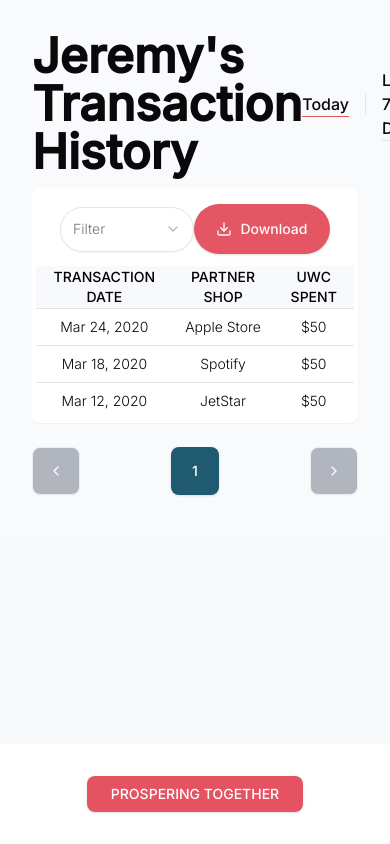
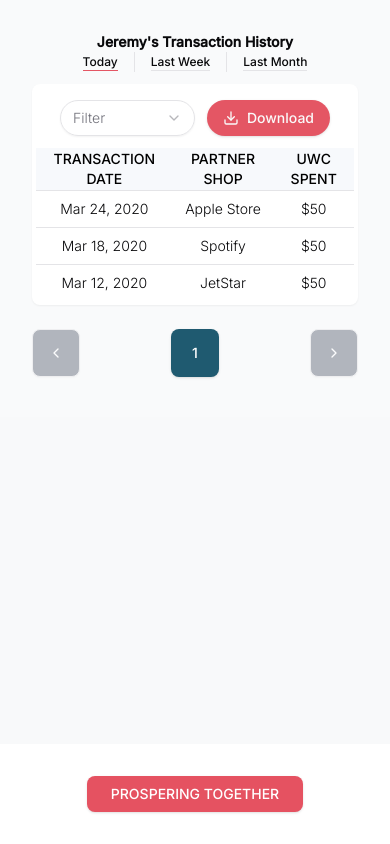
Before and after one commit to megatransactFront/challenz_dashboard, a Next.js app: page /dashboard/coins/history/1 in a window 390 px wide. Built offline with nearby package versions, Linux system fonts and the light colour scheme.

Commit message:
Transaction history responsive design

```diff
--- a/src/app/challenz/components/user-details-modal.tsx
+++ b/src/app/challenz/components/user-details-modal.tsx
@@ -39,8 +39,6 @@ export function UserDetailModal({ isOpen, onClose, userId }: UserDetailModalProp
       try {
         setLoading(true);
         setError(null);
-        // Log the userId being requested
-        console.log('Fetching user details for ID:', userId);
 
         const response = await fetch(`/api/users?userId=${userId}`);
 
@@ -51,7 +49,6 @@ export function UserDetailModal({ isOpen, onClose, userId }: UserDetailModalProp
         }
 
         const data = await response.json();
-        console.log('Received user data:', data);
 
         if (!data) {
           throw new Error('No user data received');
--- a/src/app/challenz/page.tsx
+++ b/src/app/challenz/page.tsx
@@ -34,7 +34,6 @@ export default function ChallenzPage() {
       if (!response.ok) throw new Error('Failed to fetch data');
 
       const result = await response.json();
-      console.log(result);
 
       setData(result);
     } catch (err) {
--- a/src/app/dashboard/coins/history/[id]/page.tsx
+++ b/src/app/dashboard/coins/history/[id]/page.tsx
@@ -1,6 +1,7 @@
 "use client"
 import { TransactionHistoryTable } from "@/app/dashboard/components/coins/TransactionHistoryTable";
 import { Separator } from "@/components/ui/separator";
+import useMobile from "@/hooks/useMobile";
 import { useState } from "react";
 const usersTransaction =
 {
@@ -13,16 +14,17 @@ const usersTransaction =
     ]
 }
 const TransactionHistory = () => {
+    const isMobile = useMobile();
     const timeframes = [
         {
             key: "today",
             title: "Today",
-            separator: <Separator orientation="vertical" />
+            separator: true
         },
         {
             key: "lastWeek",
-            title: "Last 7 Days",
-            separator: <Separator orientation="vertical" />
+            title: isMobile ? "Last Week" : "Last 7 Days",
+            separator: true
         },
         {
             key: "lastMonth",
@@ -35,18 +37,21 @@ const TransactionHistory = () => {
     const firstName = usersTransaction?.name?.split(' ')[0]
     return (
         <div>
-            <div className="mb-3 flex items-center justify-between mr-20">
-                <h1 className="font-bold sm:text-xl md:text-4xl text-5xl">
+            <div className="mb-3 flex flex-wrap justify-center items-center sm:justify-between md:mr-20">
+                <h1 className="font-bold text-sm md:text-2xl xl:text-4xl">
                     {firstName}&apos;s Transaction History
                 </h1>
                 <div className="flex h-5 items-center space-x-4 font-medium">
                     {timeframes.map((timeframe) => (
                         <>
                             <div key={timeframe?.key} className="cursor-pointer" onClick={() => setFilter(timeframe?.key)}>
-                                {timeframe?.title}
+                                <div className="text-xs md:text-lg">
+                                    {timeframe?.title}
+                                </div>
                                 <Separator className={timeframe?.key === filter ? "bg-[#E45664]" : undefined} />
                             </div>
-                            <Separator orientation="vertical" />
+                            {timeframe?.separator && <Separator orientation="vertical" />}
+
                         </>
                     ))}
                 </div>
--- a/src/app/dashboard/components/coins/CoinTransactionTable.tsx
+++ b/src/app/dashboard/components/coins/CoinTransactionTable.tsx
@@ -22,7 +22,6 @@ export function CoinTransactionTable({ usersMetrics }: CoinTransactionTableProps
     const [currentItems, setCurrentItems] = useState(usersMetrics.slice(0, itemsPerPage));
     const handleTimeFrameChange = (value: string) => {
         setTimeFrame(value);
-        console.log(`Filtering data for ${value} timeframe`);
     };
     const isMobile = useMobile();
     // No data state
--- a/src/app/dashboard/components/coins/TransactionHistoryTable.tsx
+++ b/src/app/dashboard/components/coins/TransactionHistoryTable.tsx
@@ -26,7 +26,6 @@ export function TransactionHistoryTable({ transactions }: { transactions: any })
     const [timeframe, setTimeFrame] = useState('');
     const handleTimeFrameChange = (value: string) => {
         setTimeFrame(value);
-        console.log(`Fetching data for ${value} timeframe`);
     };
     // No data state
     if (!transactions) {
@@ -36,9 +35,9 @@ export function TransactionHistoryTable({ transactions }: { transactions: any })
         <>
             {/* Transactions Table */}
             <div className="bg-white p-1 rounded-lg shadow-sm mb-6">
-                <div className="flex mx-6 justify-between items-center my-3">
+                <div className="flex mx-6 justify-between gap-3 items-center my-3">
                     <Select onValueChange={handleTimeFrameChange} defaultValue={timeframe}>
-                        <SelectTrigger className="w-[200px] min-h-[45px] rounded-[30px]" >
+                        <SelectTrigger className="max-w-[200px] min-h-[20px] rounded-[30px]" >
                             <SelectValue placeholder="Filter" />
                         </SelectTrigger>
                         <SelectContent>
@@ -50,7 +49,7 @@ export function TransactionHistoryTable({ transactions }: { transactions: any })
                             </SelectGroup>
                         </SelectContent>
                     </Select>
-                    <Button className="w-[200px] min-h-[50px] rounded-[30px] bg-[#E45664] font-medium">
+                    <Button className="max-w-[200px] min-h-[20px] rounded-[30px] bg-[#E45664] font-medium">
                         <Download className='w-8 h-8' />
                         Download
                     </Button>
```
